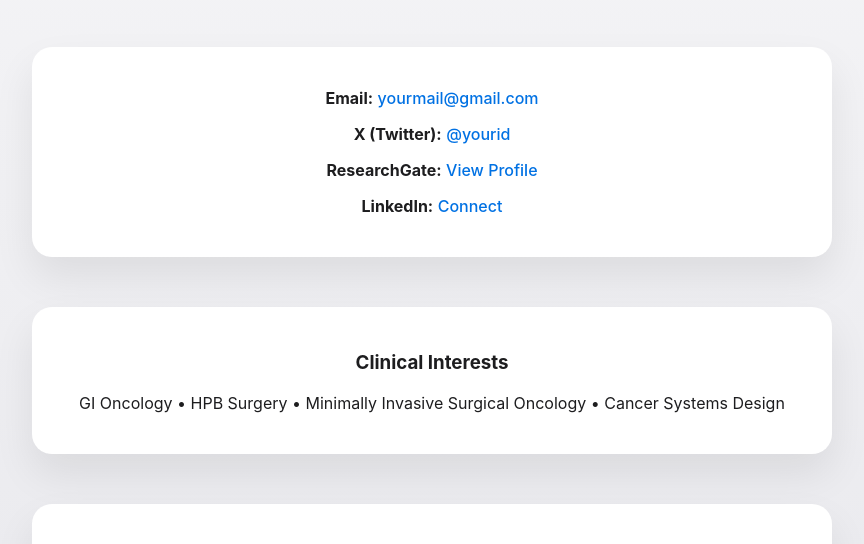
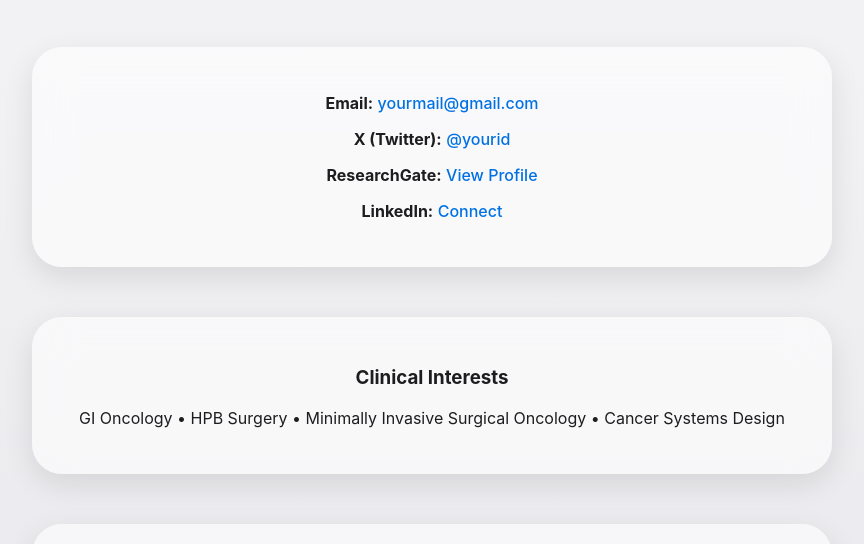
Before and after one commit to nrigved-maker/nrigved, a plain HTML site: page index.html in a window 1280 px wide. Shown: the part 181-725 px from the top of the page, without its empty margins (208-1072 px from the left). Drawn offline with Linux system fonts and the light colour scheme; a web font is replaced by a local one.

Commit message:
Update index.html

```diff
--- a/index.html
+++ b/index.html
@@ -38,12 +38,12 @@ h2 {
     margin-top: 50px;
 }
 
-.card {
-    background: white;
-    padding: 25px;
-    border-radius: 20px;
-    box-shadow: 0 20px 40px rgba(0,0,0,0.08);
-    margin-bottom: 20px;
+    .card {
+    backdrop-filter: blur(20px);
+    background: rgba(255, 255, 255, 0.6);
+    padding: 30px;
+    border-radius: 30px;
+    box-shadow: 0 10px 30px rgba(0,0,0,0.1);
 }
 
 a {
```
